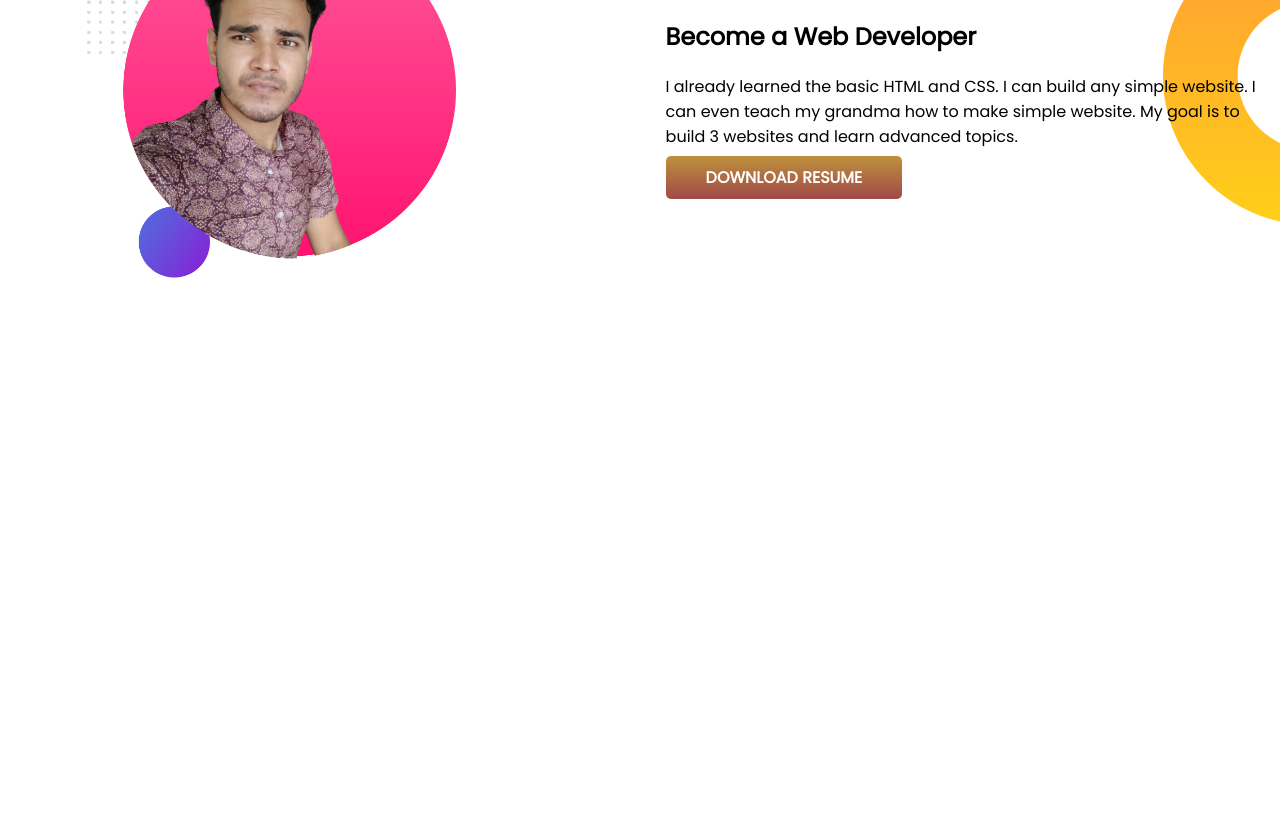
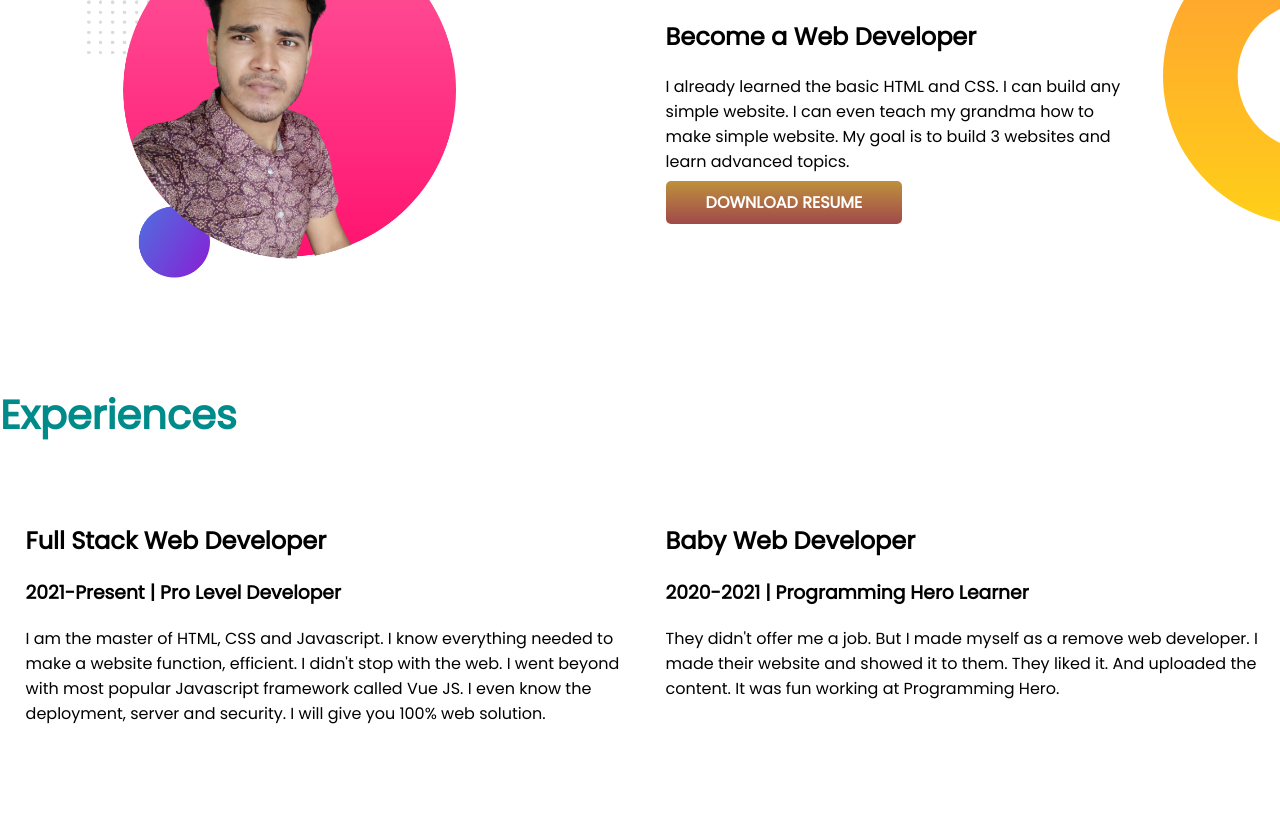
Before and after one commit to AJopu/developer-portfolio, a plain HTML site: page index.html in a window 1280 px wide. Shown: the part 662-1492 px from the top of the page. Before the commit the page ends 1047 px from the top, so only its background shows below. Drawn offline with Linux system fonts and the light colour scheme.

Commit message:
Experience area, refactor flexible container, meaningful class name added

```diff
--- a/index.html
+++ b/index.html
@@ -13,7 +13,7 @@
 </head>
 
 <body>
-    <section class="uper-section">
+    <section class="uper-section flexible-conteiner">
         <div class="half">
             <h1>Wellcome to</h1>
             <h1> <span>Akib Jabed</span> Portfolio</h2>
@@ -30,20 +30,47 @@
         </div>
     </section>
 
-    <section class="middle-section">
+    <section class="middle-section flexible-conteiner">
         <div class="half">
             <img src="image/akib2.jpg" alt="">
         </div>
         <div class="half">
-            <h1>Dream Big</h1>
+            <h1><span>Dream Big</span> </h1>
             <h2>Become a Web Developer</h2>
-            <p>I already learned the basic HTML and CSS. I can build any simple website. I can even teach my grandma how
+            <p style="padding-right: 140px;">I already learned the basic HTML and CSS. I can build any simple website.
+                I
+                can even teach my grandma how
                 to make simple website. My goal is to build 3 websites and learn advanced topics.</p>
             <a class="link-button"
                 href="https://drive.google.com/file/d/1HeD5wxyqYlPa5SKwipahf9CPD0a0hVRd/view?usp=sharing"
                 target="_blank">DOWNLOAD RESUME</a>
         </div>
     </section>
+    <section class="lower-section">
+        <h1> <span>Experiences</span> </h1>
+        <div class="flexible-conteiner">
+            <div class="half">
+                <h2>Full Stack Web Developer</h2>
+                <h3>2021-Present | Pro Level Developer</h3>
+                <p>I am the master of HTML, CSS and Javascript. I know everything needed to make a website function,
+                    efficient. I didn't stop with the web. I went beyond with most popular Javascript framework called
+                    Vue
+                    JS. I even know the deployment, server and security. I will give you 100% web solution.
+
+                </p>
+            </div>
+
+            <div class="half">
+                <h2>Baby Web Developer</h2>
+                <h3>2020-2021 | Programming Hero Learner</h3>
+                <p>They didn't offer me a job. But I made myself as a remove web developer. I made their website and
+                    showed
+                    it to them. They liked it. And uploaded the content. It was fun working at Programming Hero.
+
+                </p>
+            </div>
+        </div>
+    </section>
 </body>
 
 </html>
--- a/style.css
+++ b/style.css
@@ -8,7 +8,7 @@ h1{
 span{
     color: darkcyan;
 }
-section{
+.flexible-conteiner{
     display: flex;
     margin-bottom: 100px;
 }
```
